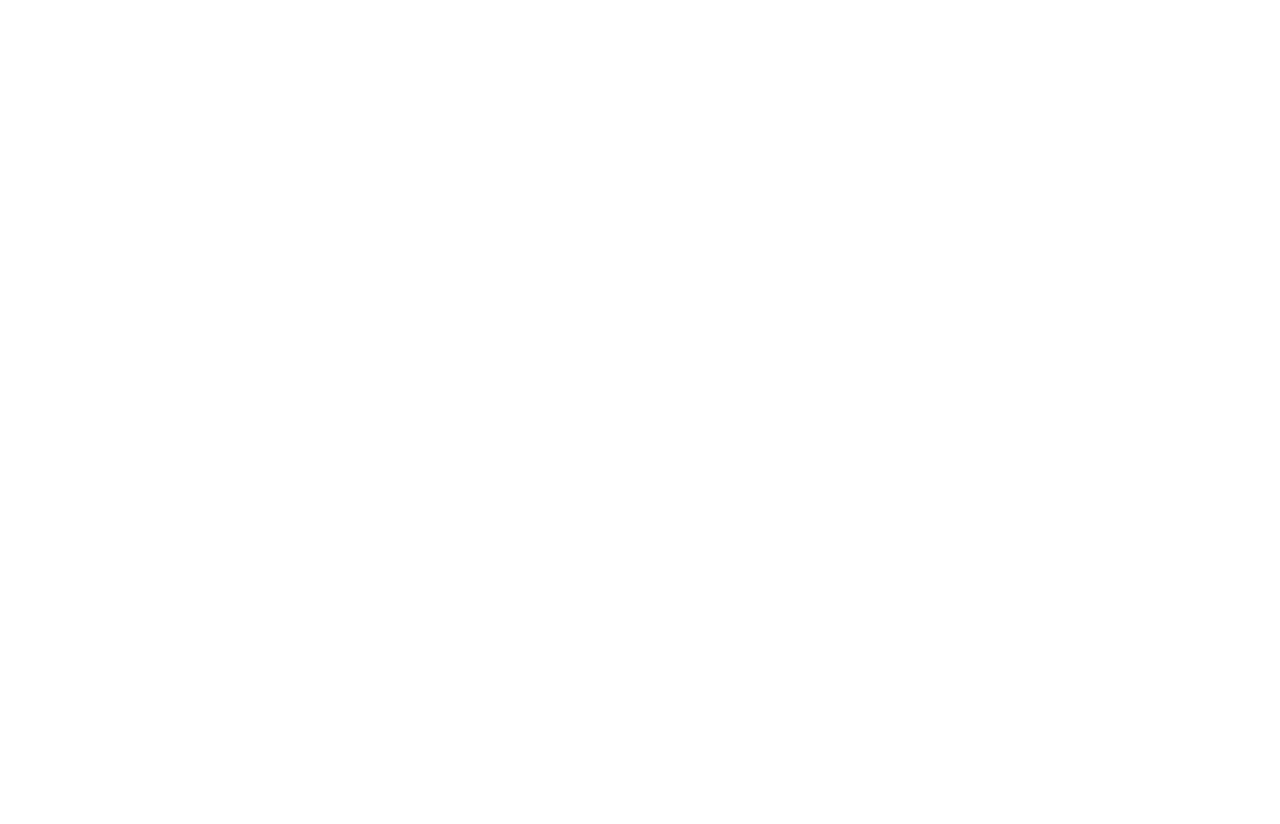
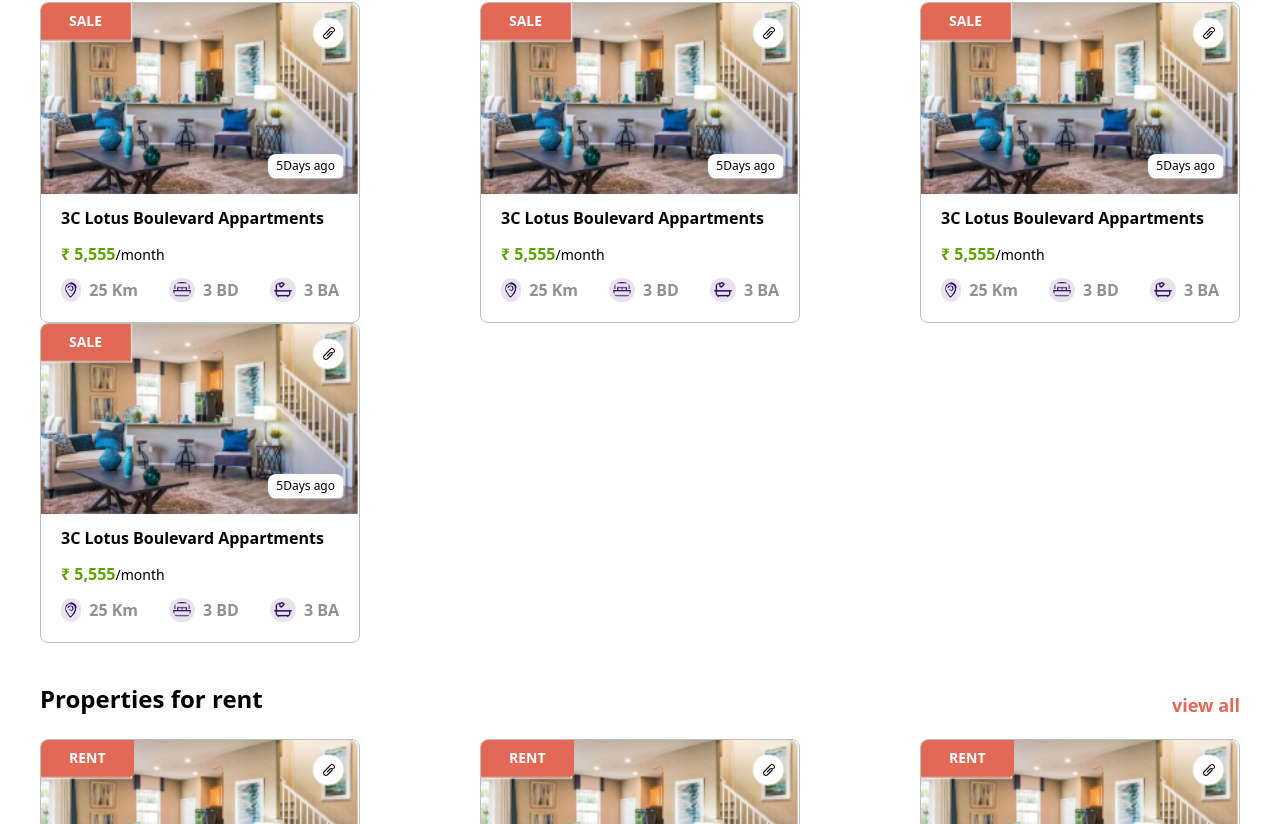
Before and after one commit to Krishna47ak/ESTTE, a React (Create React App) app in the folder Frontend/estte/: page / in a window 1280 px wide. Shown: the part 1416-2240 px from the top of the page. Before the commit the page ends 1362 px from the top, so only its background shows below. Built offline with nearby package versions, Linux system fonts and the light colour scheme.

Commit message:
Created property section in Home screen and it's components

```diff
--- /dev/null
+++ b/Frontend/estte/src/components/Property.js
@@ -0,0 +1,21 @@
+import React from 'react'
+import PropertyCard from './PropertyCard'
+
+const Property = ({ title, rent }) => {
+    return (
+        <div className='mt-10' >
+            <div className='flex items-center justify-between mb-3' >
+                <p className='text-2xl font-semibold mb-3' >{title}</p>
+                <p className='font-semibold text-[#E36957] text-lg cursor-pointer' >view all</p>
+            </div>
+            <div className='flex flex-wrap justify-between' >
+                <PropertyCard rent={rent} />
+                <PropertyCard rent={rent} />
+                <PropertyCard rent={rent} />
+                <PropertyCard rent={rent} />
+            </div>
+        </div>
+    )
+}
+
+export default Property
--- /dev/null
+++ b/Frontend/estte/src/components/PropertyCard.js
@@ -0,0 +1,36 @@
+import React from 'react'
+
+const PropertyCard = ({ rent }) => {
+    return (
+        <div className='w-80 rounded-lg border border-[#C0C0C0] hover:border-[#340E62] hover:shadow-xl overflow-hidden' >
+            <div className='relative' >
+                <label className='absolute text-white font-semibold text-sm bg-[#E36957] px-7 py-2' >{rent ? "RENT" : "SALE"}</label>
+                <label className='absolute right-4 bottom-4 text-black font-medium text-xs bg-white rounded-lg px-2 py-1' >5Days ago</label>
+                <div className='absolute bg-white p-2 rounded-full right-4 top-4 cursor-pointer' >
+                    <img className='h-3' src={require("../assets/images/pin.png")} />
+                </div>
+                <img className='w-full' src={require("../assets/images/properties.png")} />
+            </div>
+            <div className='px-5' >
+                <p className='font-bold my-3' >3C Lotus Boulevard Appartments</p>
+                <p className='font-bold text-[#5CA500]' >&#8377; 5,555<span className='text-sm text-black font-normal' >/month</span></p>
+                <div className='flex justify-between mt-3 mb-5 text-[#919191] font-semibold' >
+                    <div className='flex items-center' >
+                        <img className='h-6 bg-[#E9E2F1] p-1 rounded-full mr-2' src={require("../assets/images/location.png")} />
+                        <p>25 Km</p>
+                    </div>
+                    <div className='flex items-center' >
+                        <img className='h-6 bg-[#E9E2F1] p-1 rounded-full mr-2' src={require("../assets/images/bed.png")} />
+                        <p>3 BD</p>
+                    </div>
+                    <div className='flex items-center' >
+                        <img className='h-6 bg-[#E9E2F1] p-1 rounded-full mr-2' src={require("../assets/images/bathrrom.png")} />
+                        <p>3 BA</p>
+                    </div>
+                </div>
+            </div>
+        </div>
+    )
+}
+
+export default PropertyCard
--- a/Frontend/estte/src/screens/Home.js
+++ b/Frontend/estte/src/screens/Home.js
@@ -3,6 +3,7 @@
 import { BiPlus, BiSolidStar } from 'react-icons/bi'
 import { HiLocationMarker } from 'react-icons/hi'
 import Header from '../components/Header'
+import Property from '../components/Property'
 
 const ServicingAreas = ["Noida Sector 57", "Noida Sector 100", "Golf Course", "Noida Electronic City", "Botanical Garden", "Noida Extension", "Noida Sector 74", "Indraprastha", "New Ashok Nagar", "Vrindavan Colony"];
 
@@ -111,6 +112,8 @@
           </div>
 
         </div>
+        <Property title={"Properties for sale"} rent={false} />
+        <Property title={"Properties for rent"} rent={true} />
       </div>
     </div>
   )
```
